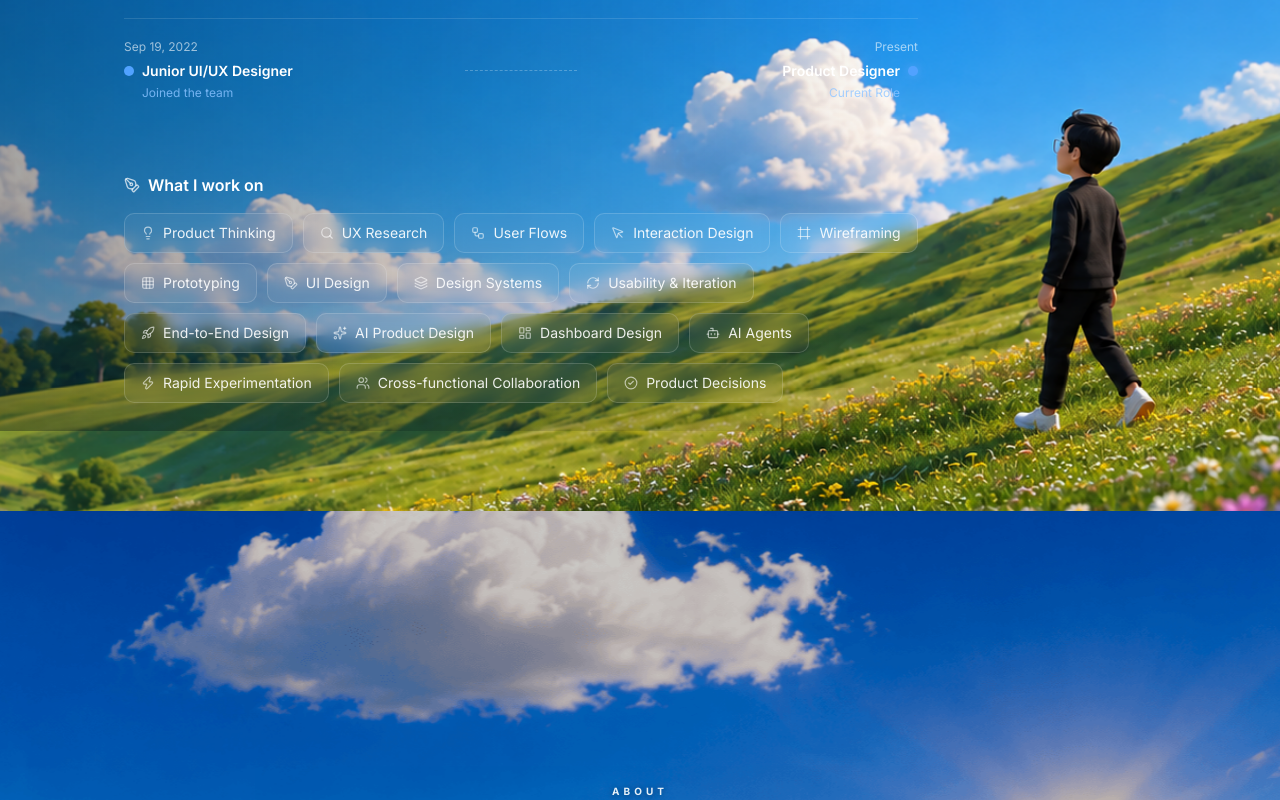
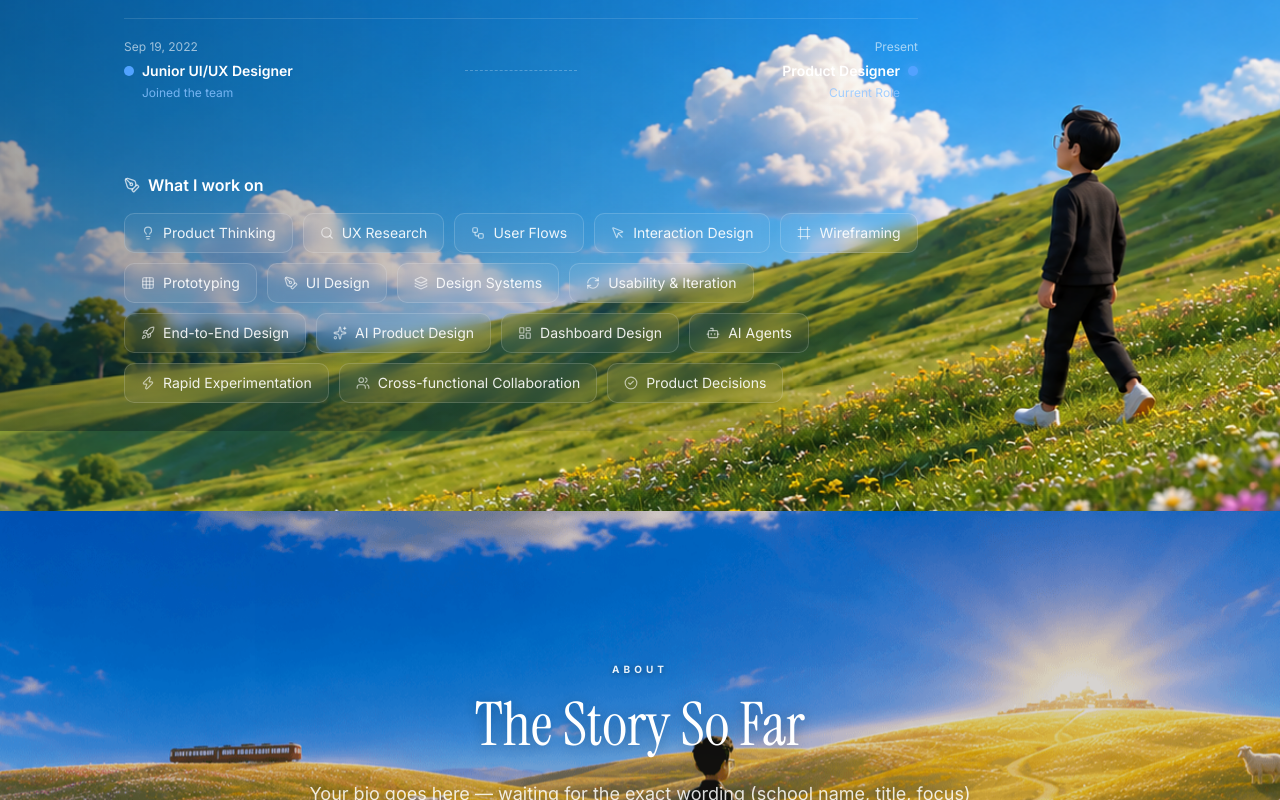
Before and after one commit to Sam-UX-Designer/Sam-Jo-Portfolio-Version-2, a React (Vite) app: page / in a window 1280 px wide. Shown: the part 2000-2800 px from the top of the page. Built offline with nearby package versions, Linux system fonts and the light colour scheme.

Commit message:
Update About section layout and styling
Adjusted ParallaxSection tint and padding, and modified heading margin.

```diff
--- a/src/components/About.tsx
+++ b/src/components/About.tsx
@@ -2,10 +2,11 @@ import ParallaxSection from './ParallaxSection';
 
 const About: React.FC = () => {
   return (
-    <ParallaxSection id="about" image="/About.png" tint={0.2} className="flex items-center justify-center">
-      <div className="w-full max-w-4xl mx-auto px-8 text-center flex flex-col items-center justify-center" style={{ minHeight: 727 }}>
+    <ParallaxSection id="about" image="/About.png" tint={0.15} className="py-20">
+      {/* Content anchored to TOP */}
+      <div className="w-full max-w-4xl mx-auto px-8 text-center pt-[8vh]">
         <span className="section-label">About</span>
-        <h2 className="display-font text-4xl sm:text-6xl mt-4 mb-8 text-white" style={{ textShadow: '0 2px 16px rgba(0,0,0,0.35)' }}>
+        <h2 className="display-font text-4xl sm:text-6xl mt-4 mb-6 text-white" style={{ textShadow: '0 2px 16px rgba(0,0,0,0.35)' }}>
           The Story So Far
         </h2>
         <p className="text-white/85 text-base sm:text-lg leading-relaxed max-w-2xl mx-auto" style={{ textShadow: '0 1px 8px rgba(0,0,0,0.4)' }}>
```
